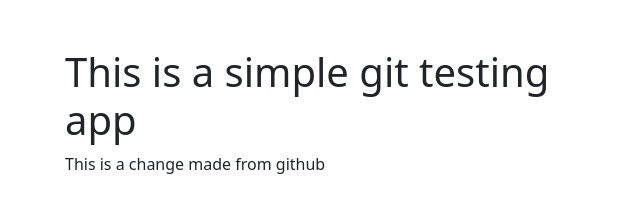
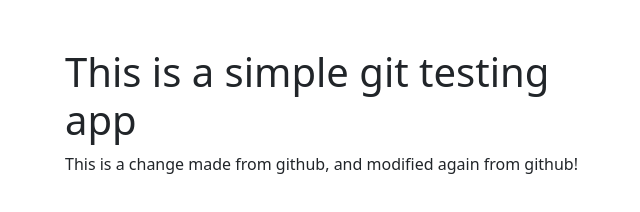
Before and after one commit to JJdev95/simplegittestingrepository, a plain HTML site: page index.html in a window 1280 px wide. Shown: the whole page, without its empty margins (302-942 px from the left). Drawn offline with nearby package versions, Linux system fonts and the light colour scheme.

Commit message:
Update index.html

```diff
--- a/index.html
+++ b/index.html
@@ -12,7 +12,7 @@
         <div class="row d-flex justify-content-center">
             <div class="col-md-6">
                 <h1>This is a simple git testing app</h1>
-                <p>This is a change made from github</p>
+                <p>This is a change made from github, and modified again from github!</p>
             </div>
         </div>
     </div>
```
